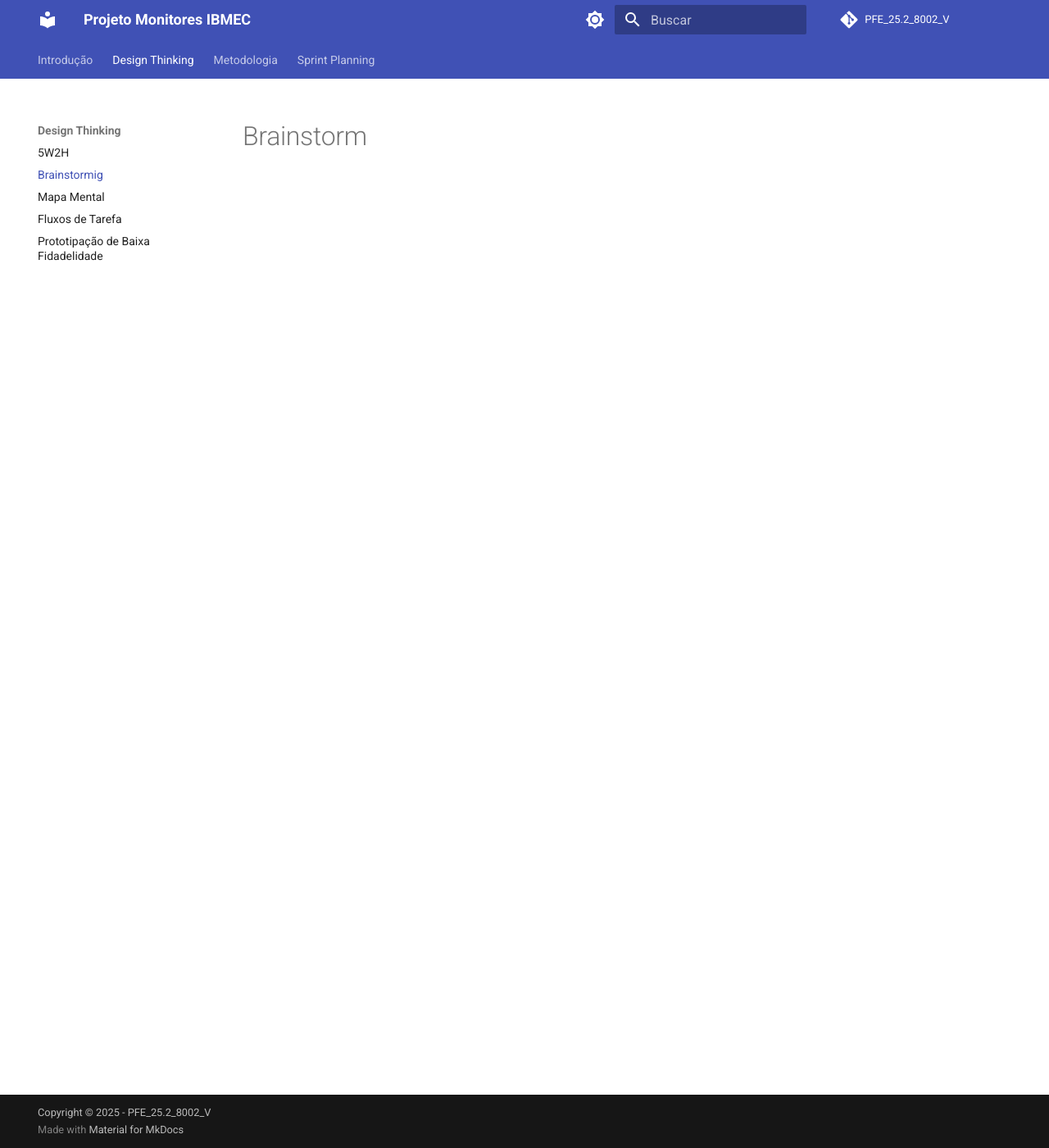
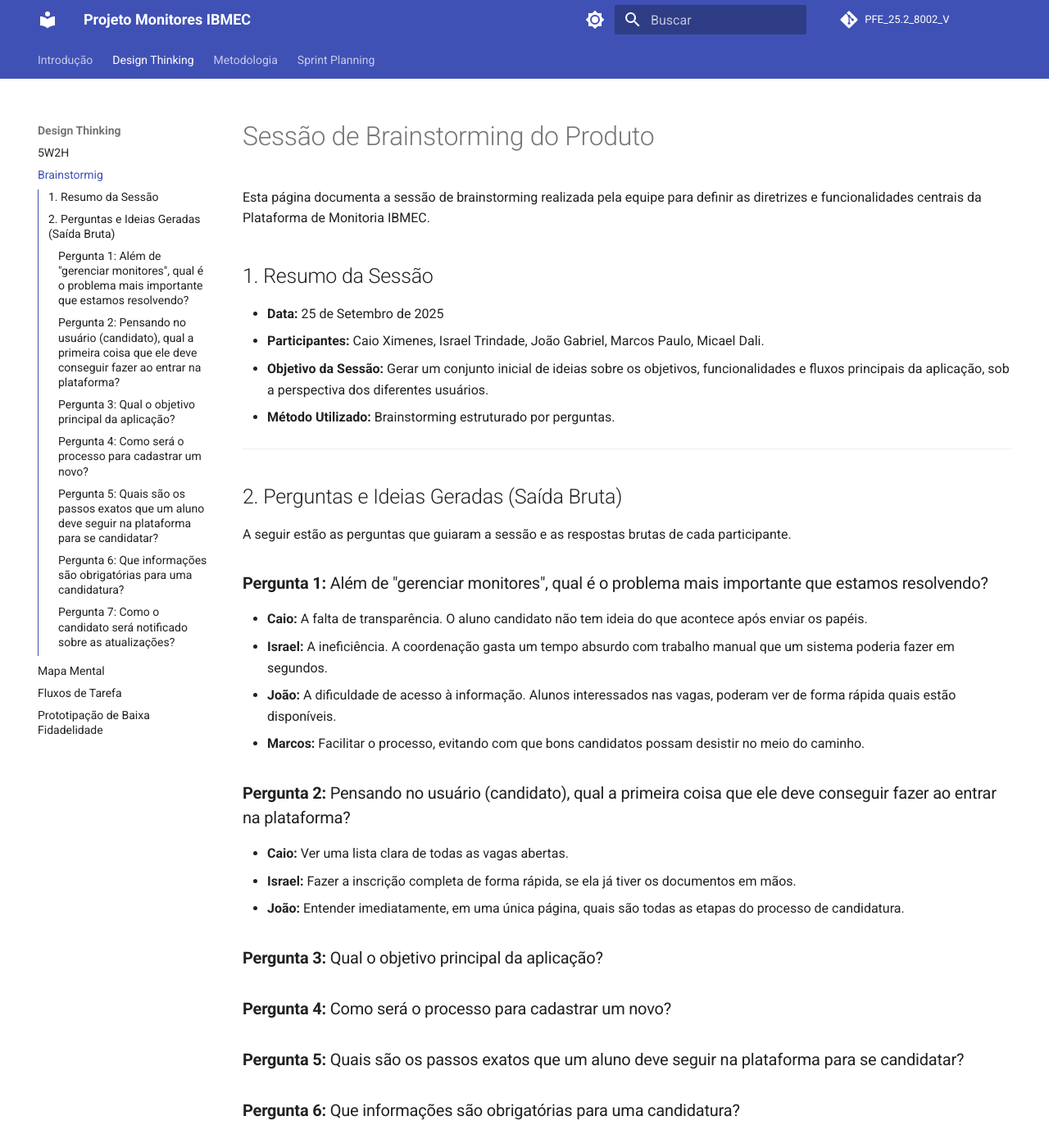
Before and after one commit to joaogabriell126/PFE_25.2_8002_V, an MkDocs documentation site: the page built from docs/concepcao/brainstorming.md, in a window 1280 px wide and 1400 px high. Shown: the whole window at 82% size. Built offline with MkDocs 1.6.1 and Material for MkDocs 9.7.7, drawn with Linux system fonts in a browser that asks for light colours; comment, search, counter and statistics services are not loaded; some of the changed text lies outside the part shown.

Commit message:
docs: Adição do novos templates para as abas: Sprint Planning e Brainstorming

```diff
--- a/docs/concepcao/brainstorming.md
+++ b/docs/concepcao/brainstorming.md
@@ -1 +1,40 @@
-# Brainstorm
+# Sessão de Brainstorming do Produto
+
+Esta página documenta a sessão de brainstorming realizada pela equipe para definir as diretrizes e funcionalidades centrais da Plataforma de Monitoria IBMEC.
+
+## 1. Resumo da Sessão
+
+-   **Data:** 25 de Setembro de 2025
+-   **Participantes:** Caio Ximenes, Israel Trindade, João Gabriel, Marcos Paulo, Micael Dali.
+-   **Objetivo da Sessão:** Gerar um conjunto inicial de ideias sobre os objetivos, funcionalidades e fluxos principais da aplicação, sob a perspectiva dos diferentes usuários.
+-   **Método Utilizado:** Brainstorming estruturado por perguntas.
+
+---
+
+## 2. Perguntas e Ideias Geradas (Saída Bruta)
+
+A seguir estão as perguntas que guiaram a sessão e as respostas brutas de cada participante.
+
+### **Pergunta 1:** Além de "gerenciar monitores", qual é o problema mais importante que estamos resolvendo?
+
+-   **Caio:** A falta de transparência. O aluno candidato não tem ideia do que acontece após enviar os papéis.
+-   **Israel:** A ineficiência. A coordenação gasta um tempo absurdo com trabalho manual que um sistema poderia fazer em segundos.
+-   **João:** A dificuldade de acesso à informação. Alunos interessados nas vagas, poderam ver de forma rápida quais estão disponíveis.
+-   **Marcos:** Facilitar o processo, evitando com que bons candidatos possam desistir no meio do caminho.
+
+### **Pergunta 2:** Pensando no usuário (candidato), qual a primeira coisa que ele deve conseguir fazer ao entrar na plataforma?
+
+-   **Caio:** Ver uma lista clara de todas as vagas abertas.
+-   **Israel:** Fazer a inscrição completa de forma rápida, se ela já tiver os documentos em mãos.
+-   **João:** Entender imediatamente, em uma única página, quais são todas as etapas do processo de candidatura.
+
+### **Pergunta 3:** Qual o objetivo principal da aplicação?
+
+### **Pergunta 4:** Como será o processo para cadastrar um novo?
+
+### **Pergunta 5:** Quais são os passos exatos que um aluno deve seguir na plataforma para se candidatar?
+
+### **Pergunta 6:** Que informações são obrigatórias para uma candidatura?
+
+### **Pergunta 7:** Como o candidato será notificado sobre as atualizações?
+---
--- a/docs/sprint-planning/sprint-planning.md
+++ b/docs/sprint-planning/sprint-planning.md
@@ -1,13 +1,35 @@
 # Orientações da Sprint Planning
 
-## Reunião do planejamento de sprints
+## Reunião do planejamento de sprints (Planning)
 
-### Participação dos integrates
+
+Aqui categorizamos, com base nos critérios de "To Do" estabelecidos na aba "metodologia", a ordem de prioridade das histórias de usuário. Além disso, buscamos organizar de forma superficial onde que deverá ser feito em cada sprint, mantendo uma organização de projeto e, aprensentando ao cliente, o que esperar ao longo do desenvolvimento.
+
+### Presentes na reunião
 
 > 25/09/25
 
 | Nome | Papel no Projeto |
 | :--- | :--- |
-| **Prof. Thiago Souza** | Coordenador Geral dos Projetos de Extensão |
+| **Caio Ximenes** | Desenvolvedor front end |
+| **Israel Tindade** | Desenvolvedor front end |
+| **João Gabriel** | Desenvolvedor front end |
+| **Marcos Paulo** | Desenvolvedor front end |
+| **Micael Dali** | Desenvolvedor front end |
 
-Aqui categorizamos, com base nos critérios estabelecidos
+
+
+## Sprint 1
+> 25/09/25
+
+
+## Sprint 2
+> 25/09/25
+
+
+## Sprint 3
+> 25/09/25
+
+
+## Sprint 4
+> 25/09/25
```
